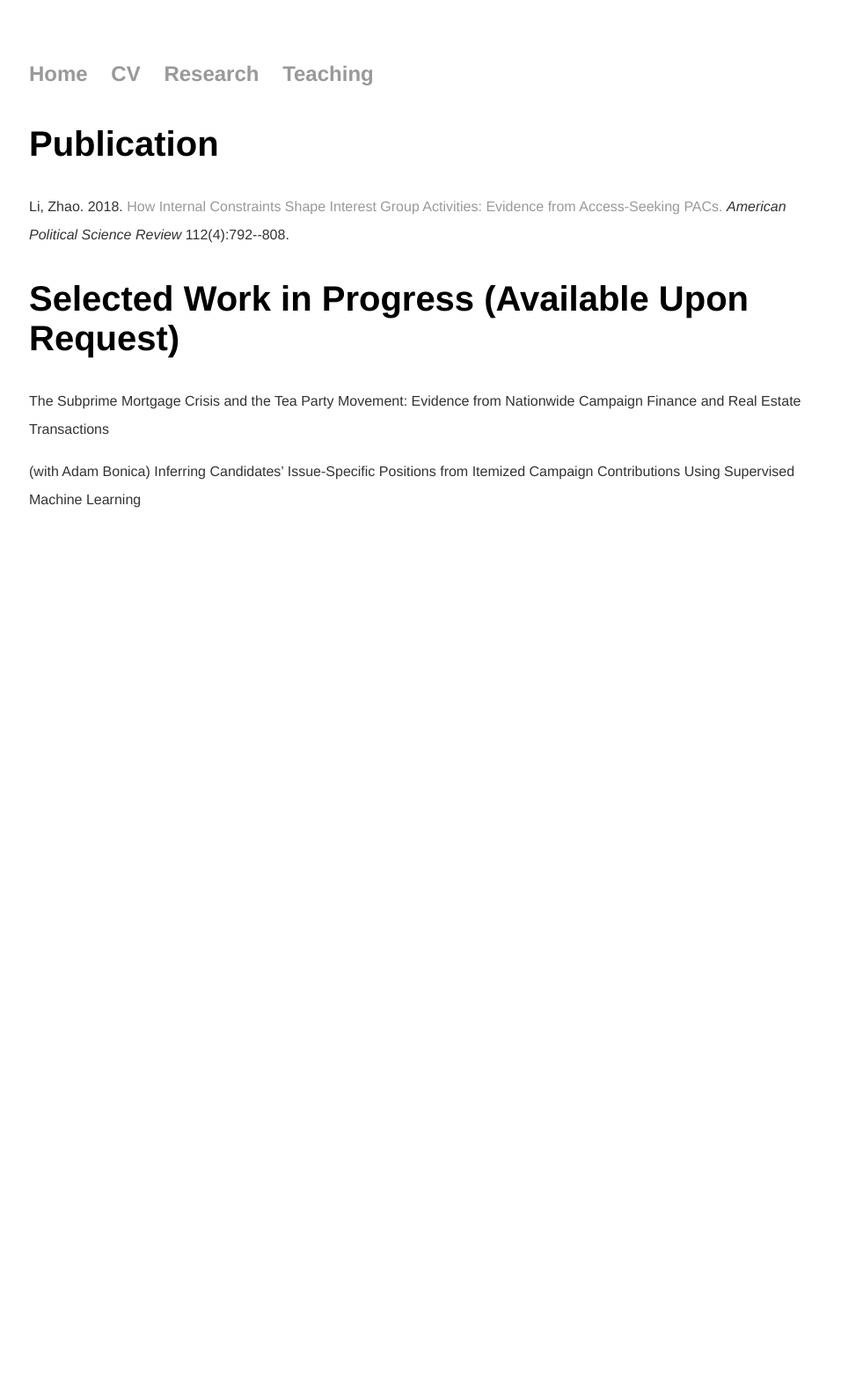
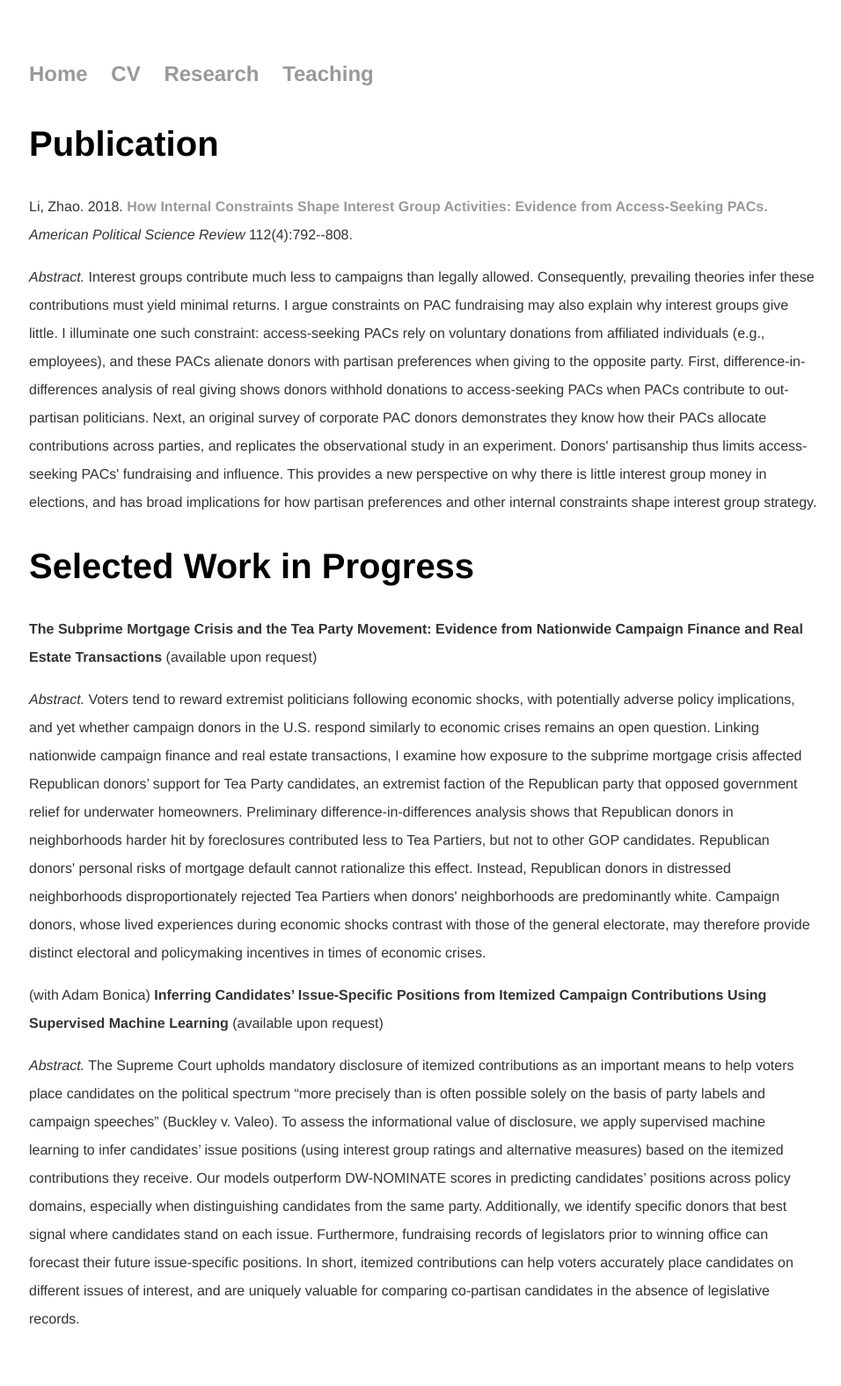
Before and after one commit to zhaoliresearch/zhaoliresearch.github.io, a Jekyll site: the page built from research/index.html, in a window 1280 px wide. Shown: the whole page at 88% size, without its empty margins (159-1115 px from the left). Built offline with Jekyll 4.4.1, drawn with Linux system fonts in a browser that asks for light colours; before the commit the page ends 900 px from its top, so only the background shows below that.

Commit message:
Update index.html

```diff
--- a/research/index.html
+++ b/research/index.html
@@ -4,8 +4,11 @@ title: Zhao Li, Ph.D.
 ---
 <div class="blurb">
 <h2>Publication</h2>
-<p>Li, Zhao. 2018. <a href="https://www.cambridge.org/core/journals/american-political-science-review/article/how-internal-constraints-shape-interest-group-activities-evidence-from-accessseeking-pacs/2DF966405543A54CE0BC8BDE18307B56">How Internal Constraints Shape Interest Group Activities: Evidence from Access-Seeking PACs.</a> <i>American Political Science Review</i> 112(4):792--808.</p>
-<h2>Selected Work in Progress (Available Upon Request) </h2>
-<p>The Subprime Mortgage Crisis and the Tea Party Movement: Evidence from Nationwide Campaign Finance and Real Estate Transactions</p>
-<p>(with Adam Bonica) Inferring Candidates’ Issue-Specific Positions from Itemized Campaign Contributions Using Supervised Machine Learning</p>
+<p>Li, Zhao. 2018. <b><a href="https://www.cambridge.org/core/journals/american-political-science-review/article/how-internal-constraints-shape-interest-group-activities-evidence-from-accessseeking-pacs/2DF966405543A54CE0BC8BDE18307B56">How Internal Constraints Shape Interest Group Activities: Evidence from Access-Seeking PACs.</a></b> <i>American Political Science Review</i> 112(4):792--808.</p>
+  <p><i>Abstract.</i> Interest groups contribute much less to campaigns than legally allowed. Consequently, prevailing theories infer these contributions must yield minimal returns. I argue constraints on PAC fundraising may also explain why interest groups give little. I illuminate one such constraint: access-seeking PACs rely on voluntary donations from affiliated individuals (e.g., employees), and these PACs alienate donors with partisan preferences when giving to the opposite party. First, difference-in-differences analysis of real giving shows donors withhold donations to access-seeking PACs when PACs contribute to out-partisan politicians. Next, an original survey of corporate PAC donors demonstrates they know how their PACs allocate contributions across parties, and replicates the observational study in an experiment. Donors' partisanship thus limits access-seeking PACs' fundraising and influence. This provides a new perspective on why there is little interest group money in elections, and has broad implications for how partisan preferences and other internal constraints shape interest group strategy.</p>
+<h2>Selected Work in Progress </h2>
+<p><b>The Subprime Mortgage Crisis and the Tea Party Movement: Evidence from Nationwide Campaign Finance and Real Estate Transactions</b> (available upon request)</p>
+<p><i>Abstract.</i> Voters tend to reward extremist politicians following economic shocks, with potentially adverse policy implications, and yet whether campaign donors in the U.S. respond similarly to economic crises remains an open question. Linking nationwide campaign finance and real estate transactions, I examine how exposure to the subprime mortgage crisis affected Republican donors’ support for Tea Party candidates, an extremist faction of the Republican party that opposed government relief for underwater homeowners. Preliminary difference-in-differences analysis shows that Republican donors in neighborhoods harder hit by foreclosures contributed less to Tea Partiers, but not to other GOP candidates. Republican donors' personal risks of mortgage default cannot rationalize this effect. Instead, Republican donors in distressed neighborhoods disproportionately rejected Tea Partiers when donors' neighborhoods are predominantly white. Campaign donors, whose lived experiences during economic shocks contrast with those of the general electorate, may therefore provide distinct electoral and policymaking incentives in times of economic crises.</p>
+<p>(with Adam Bonica) <b>Inferring Candidates’ Issue-Specific Positions from Itemized Campaign Contributions Using Supervised Machine Learning</b> (available upon request)</p>
+  <p><i>Abstract.</i> The Supreme Court upholds mandatory disclosure of itemized contributions as an important means to help voters place candidates on the political spectrum “more precisely than is often possible solely on the basis of party labels and campaign speeches” (Buckley v. Valeo). To assess the informational value of disclosure, we apply supervised machine learning to infer candidates’ issue positions (using interest group ratings and alternative measures) based on the itemized contributions they receive. Our models outperform DW-NOMINATE scores in predicting candidates’ positions across policy domains, especially when distinguishing candidates from the same party. Additionally, we identify specific donors that best signal where candidates stand on each issue. Furthermore, fundraising records of legislators prior to winning office can forecast their future issue-specific positions. In short, itemized contributions can help voters accurately place candidates on different issues of interest, and are uniquely valuable for comparing co-partisan candidates in the absence of legislative records.</p>
 </div><!-- /.blurb -->
```
